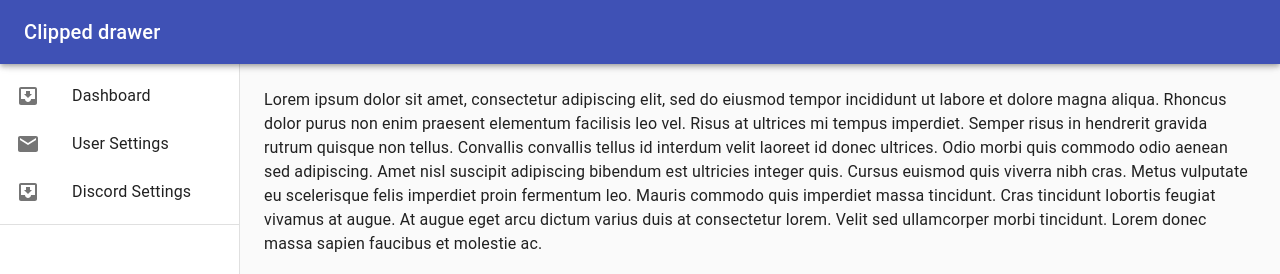
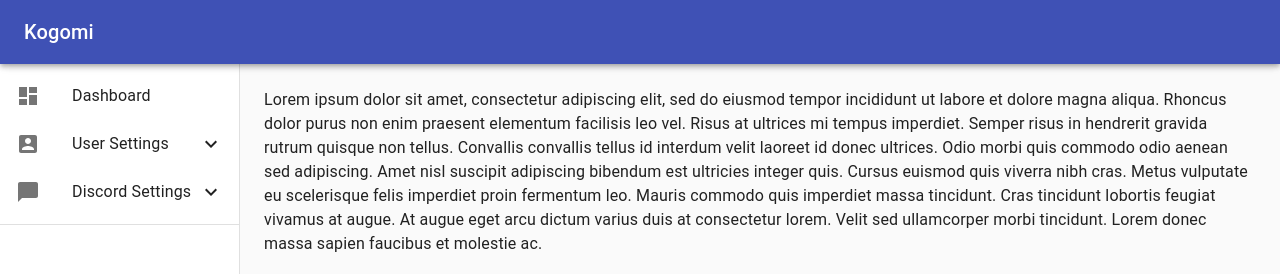
Before and after one commit to Kogomi-Space/Kogomi-web, a React (Create React App) app: page /main in a window 1280 px wide. Shown: the top 274 px of the page. Built offline with nearby package versions, Linux system fonts and the light colour scheme.

Commit message:
Committing for now

```diff
--- a/src/Main/Main.jsx
+++ b/src/Main/Main.jsx
@@ -3,6 +3,8 @@ import { makeStyles } from '@material-ui/core/styles';
 import Drawer from '@material-ui/core/Drawer';
 import AppBar from '@material-ui/core/AppBar';
 import CssBaseline from '@material-ui/core/CssBaseline';
+import ExpandLess from '@material-ui/icons/ExpandLess';
+import ExpandMore from '@material-ui/icons/ExpandMore';
 import Toolbar from '@material-ui/core/Toolbar';
 import List from '@material-ui/core/List';
 import Typography from '@material-ui/core/Typography';
@@ -10,13 +12,9 @@ import Divider from '@material-ui/core/Divider';
 import ListItem from '@material-ui/core/ListItem';
 import ListItemIcon from '@material-ui/core/ListItemIcon';
 import ListItemText from '@material-ui/core/ListItemText';
-import InboxIcon from '@material-ui/icons/MoveToInbox';
-import MailIcon from '@material-ui/icons/Mail';
+import Collapse from '@material-ui/core/Collapse';
 import { menu } from './menuItems';
 import {Link, Route, Switch, withRouter} from 'react-router-dom';
-import Test from "./Test";
-import ValidatedLoginForm from "../ValidatedLoginForm";
-import Home from "../Home";
 
 const drawerWidth = 240;
 
@@ -43,16 +41,21 @@ const useStyles = makeStyles((theme) => ({
     },
 }));
 
-function Main() {
+const Main = () => {
     const classes = useStyles();
-
+    let state = {};
+    function handleClick(name){
+        console.log("name",name);
+        state.name = !state[name];
+        console.log("State",state);
+    };
     return (
         <div className={classes.root}>
             <CssBaseline />
             <AppBar position="fixed" className={classes.appBar}>
                 <Toolbar>
                     <Typography variant="h6" noWrap>
-                        Clipped drawer
+                        Kogomi
                     </Typography>
                 </Toolbar>
             </AppBar>
@@ -66,11 +69,45 @@ function Main() {
                 <Toolbar />
                 <div className={classes.drawerContainer}>
                     <List>
-                        {menu.map((text, index) => (
-                            <ListItem button key={text.name}>
-                                <ListItemIcon>{index % 2 === 0 ? <InboxIcon /> : <MailIcon />}</ListItemIcon>
-                                <ListItemText primary={text.name} />
-                            </ListItem>
+                        {menu.map((drawer, index) => (
+                            drawer.hasOwnProperty('children') ? (
+                                <div>
+                                    <ListItem button key={drawer.name} onClick={handleClick(drawer.name)}>
+                                        <ListItemIcon>{drawer.icon}</ListItemIcon>
+                                        <ListItemText primary={drawer.name} />
+                                        { state[drawer.name] ? (
+                                            <ExpandLess />
+                                        ) : (
+                                            <ExpandMore />
+                                        )}
+                                    </ListItem>
+                                    <Collapse
+                                        component="li"
+                                        in={state[drawer.name]}
+                                        timeout="auto"
+                                        unmountOnExit >
+                                        <List disablePadding >
+                                            {drawer.children.map(
+                                                nDrawer => {
+                                                    return (
+                                                        <ListItem
+                                                            button
+                                                            className={classes.content} >
+                                                            <ListItemText
+                                                                primary={nDrawer.name} />
+                                                        </ListItem>
+                                                    )
+                                                }
+                                            )}
+                                        </List>
+                                    </Collapse> {" "}
+                                </div>
+                            ) : (
+                                <ListItem button key={drawer.name}>
+                                    <ListItemIcon>{drawer.icon}</ListItemIcon>
+                                    <ListItemText primary={drawer.name} />
+                                </ListItem>
+                            )
                         ))}
                     </List>
                     <Divider />
--- a/src/Main/menuItems.js
+++ b/src/Main/menuItems.js
@@ -1,40 +1,49 @@
+import DashboardIcon from '@material-ui/icons/Dashboard';
+import UserSettingsIcon from '@material-ui/icons/AccountBox';
+import SampleIcon from '@material-ui/icons/BeachAccess';
+import DiscordIcon from '@material-ui/icons/ChatBubble';
+import OsuIcon from '@material-ui/icons/FiberManualRecord';
+import LeagueIcon from '@material-ui/icons/Games';
+import React from "react";
+
 export const menu = [
     {
       name: "Dashboard",
       url: "",
-      icon: "DashboardIcon"
+      // onClick: new HandleClick(""),
+      icon: <DashboardIcon />,
     },
     {
       name: "User Settings",
       url: "usersettings",
-      icon: "UserSettingsIcon",
+      icon: <UserSettingsIcon />,
       children: [
         {
           name: "Sample 1",
           url: "usersettings/sample1",
-          icon: "SampleIcon"
+          icon: <SampleIcon />
         },
         {
           name: "Sample 2",
           url: "usersettings/sample2",
-          icon: "SampleIcon"
+          icon: <SampleIcon />
         }
       ]
     },
     {
       name: "Discord Settings",
       url: "discordsettings",
-      icon: "DiscordIcon",
+      icon: <DiscordIcon />,
       children: [
         {
           name: "osu!",
           url: "/osu",
-          icon: "OsuIcon"
+          icon: <OsuIcon />
         },
         {
           name: "League of Legends",
           url: "LoL",
-          icon: "LeagueIcon"
+          icon: <LeagueIcon />
         }
       ]
     }
```
